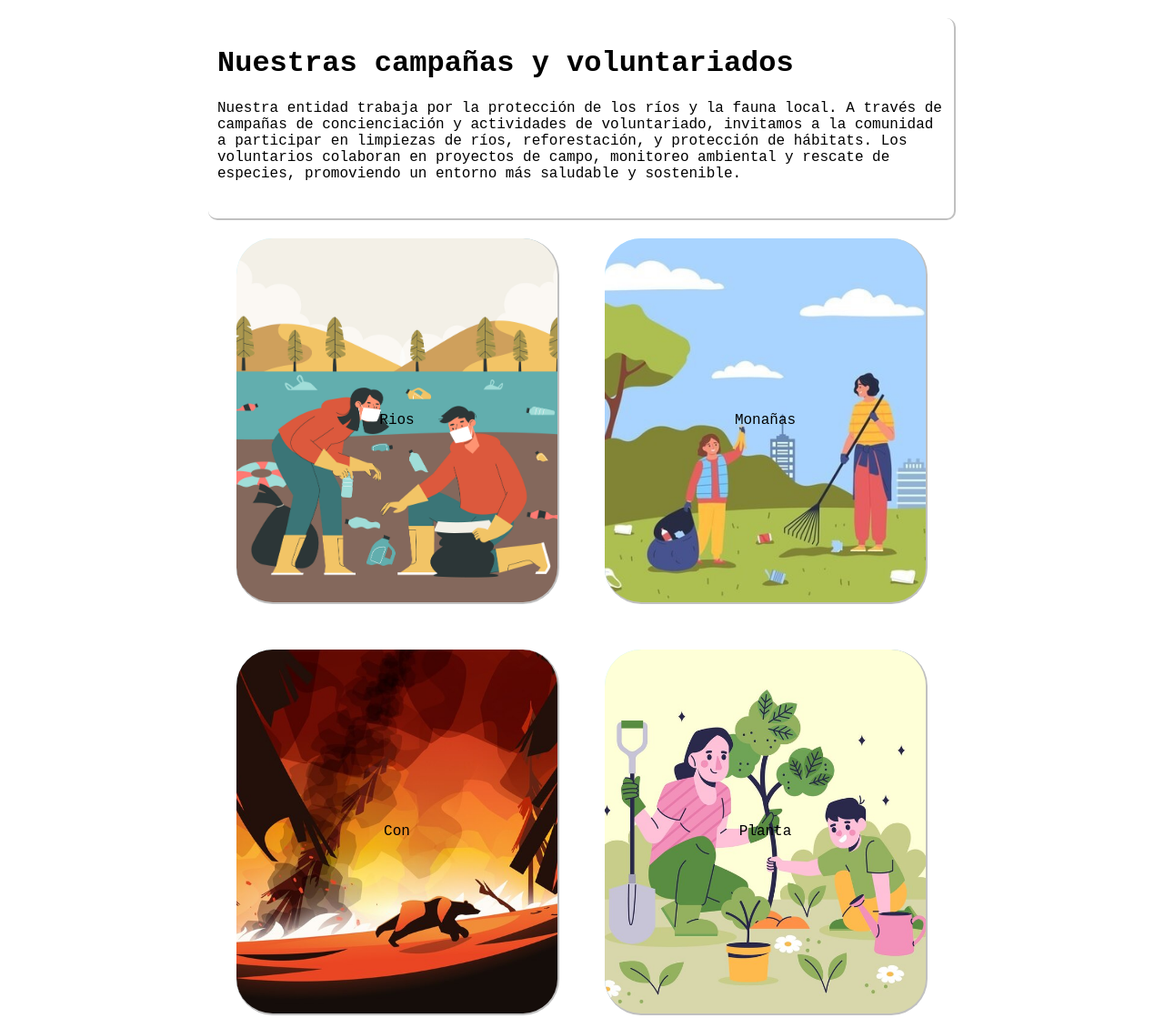
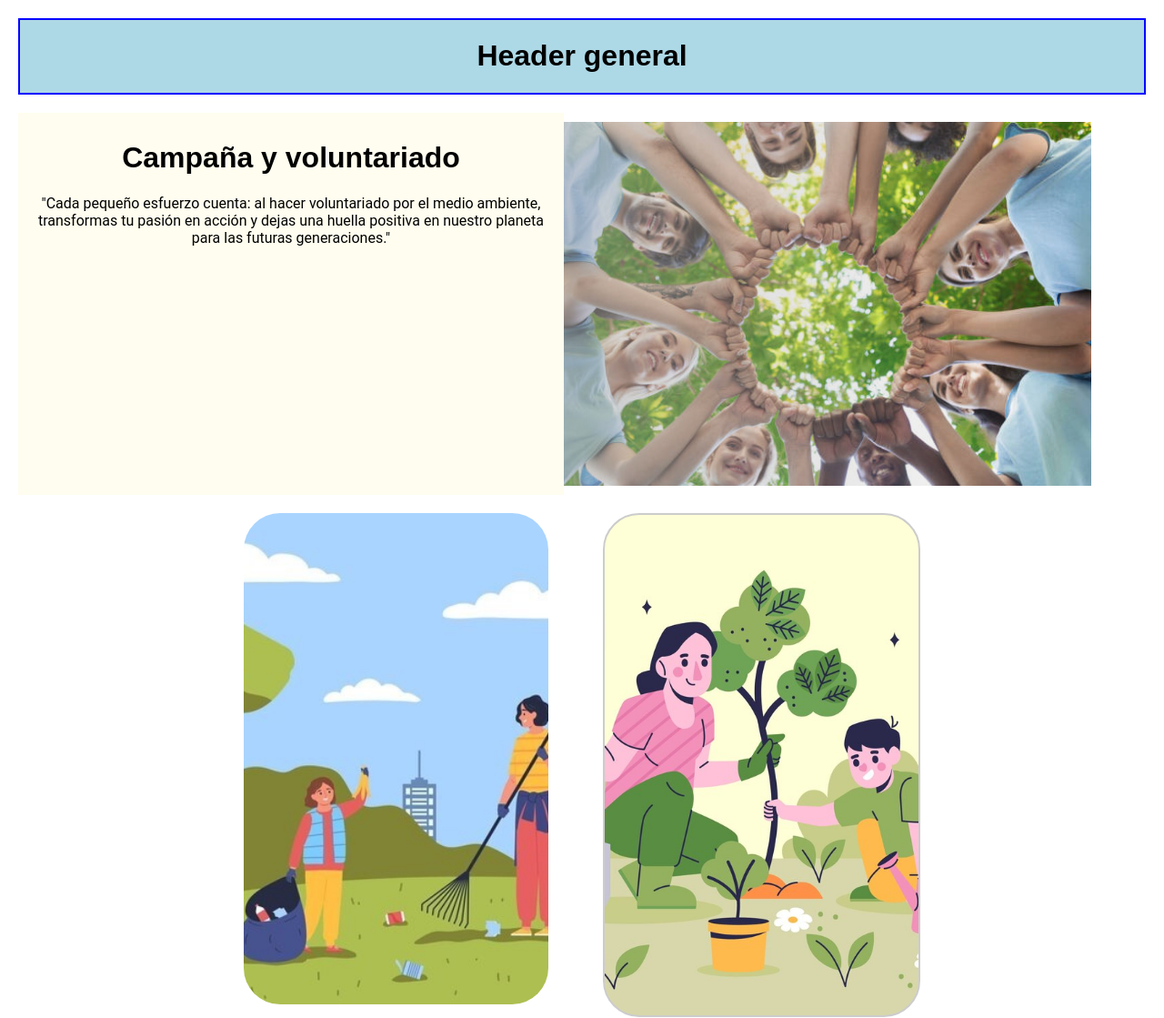
Before and after one commit to CamilaCM7/web-HidroViva, a plain HTML site: page pages/campañas.html in a window 1280 px wide. Shown: the top 1119 px of the page at 91% size. Drawn offline with Linux system fonts and the light colour scheme.

Commit message:
Campaña
Le hice cambios nuevos en las tarjetas adicional deje los espacios para Header y footer,  me falta el registro de datos de las personas.

```diff
--- a/css/campañas.css
+++ b/css/campañas.css
@@ -1,87 +1,166 @@
 body {
-    font-family: 'Courier New', Courier, monospace;
     margin: 0;
     padding: 20px;
 
 }
-
-.presentacion {
-    width:800px;
-    height: 200px;
-    padding: 10px;
-    margin: 0 auto;
-
-    justify-content: center;
-
-    border-radius: 10px;
-    border-right: 2px solid #c0c0c0;
-    border-bottom: 2px solid #c0c0c0;
-
+h1,h2,h3,h4,h5,h6{
+    font-family: 'Britannic Bold', Arial, sans-serif;
 }
 
-.grid-contenedor {
-    margin: 20px;
-    display: grid;
-    grid-template-columns: repeat(2, 1fr);
-    gap: 10px;
-    max-width: 800px;
-    margin: 0 auto;
-
+p{
+    font-family: 'Roboto', sans-serif;
 }
 
-.caja {
-    margin: 20px;
-    border-right: 2px solid #c0c0c0;
-    border-bottom: 2px solid #c0c0c0;
-    height: 400px;
-    background-color: #b9f1ff;
-    display: flex;
-    justify-content: center;
-    align-items: center;
-    border-radius: 40px;
+.otro{
+
+    background-color: lightblue; /* Color de fondo */
+    border: 2px solid blue; /* Borde opcional */
+    padding: 0;          /* Espaciado interno */
+    text-align: center;     /* Alinear texto al centro */
 }
 
-#rios{
+.contenedor{
+    display: flex;
+}
+
+.frase{
+    height: 400px;
+    width: 50%;
+    padding: 10px;          /* Espaciado interno */
+    background-color: #fffdef; /* Color de fondo */
+    margin-top: 20px;
+    text-align: center;
+}
+
+.imagen{
+    height: 400px;
+    width: 50%;
+    margin-top: 30px;
+    margin-right: 60px;
+    background-image: linear-gradient(to right, rgba(170, 170, 170, 0.5), rgba(170, 170, 170, 0)), url(../images/voluntariado.jpg);
+    background-position: center;
+    background-size: cover;
+}
+.cartero{
+    display: flex;
+    flex-flow: row wrap;
+    justify-content: center;
+    height: 1200px;
+    justify-content: space-between;
+    margin-top: 20px;
+    margin-bottom: 20px;
+    margin-left: 20%;
+    margin-right: 20%;
+}
+#montaña{
+    height: 45%;
+    width: 45%;
+    border-radius: 40px;
+
+    background-image: url(../images/c_montañas.jpg);
+    background-position: center;
+    background-size: cover;
+
+
+    transition: 0.2s;
+    object-fit: cover;
+
+    margin: 0;
+}
+
+#montaña:hover{
+    transform: scale(1.1);
+    background-image: none;
+    background-color: #8eaa46;
+}
+.oculto{
+    height: 95%;
+    width: 95%;
+    padding: 20px 5% 5px 5%;
+
+    text-align: center;
+
+    margin: 0;
+    opacity: 0;
+
+    overflow: hidden;
+}
+.oculto:hover{
+    opacity: 0.7;
+}
+
+
+#arboles{
+    height: 45%;
+    width: 45%;
+    padding: 5px;
+    border-radius: 40px;
+
+    background-image: url(../images/c_plantar.jpg);
+    background-position: center;
+    background-size: cover;
+
+    transition: 0.2s;
+    object-fit: cover;
+
+    border: 2px solid #ccc; /* Borde opcional */
+}
+
+#arboles:hover{
+    transform: scale(1.1);
+    background-image: none;
+    background-color: #8eaa46;
+}
+
+#con{
+
+    height: 45%;
+    width: 45%;
+
+    padding: 5px;
+    border-radius: 40px;
+
+    background-image: url(../images/c_con.jpg);
+    background-position: center;
+    background-size: cover;
+
+    transition: 0.2s;
+    object-fit: cover;
+
+    border: 2px solid #ccc; /* Borde opcional */
+}
+
+#con:hover{
+    transform: scale(1.1);
+    background-image: none;
+    background-color: #8eaa46;
+}
+
+#rio{
+    height: 45%;
+    width: 45%;
+    padding: 5px;
+    border-radius: 40px;
+
     background-image: url(../images/c_rios.jpg);
     background-position: center;
     background-size: cover;
-    transition: 0.5s;
+
+    transition: 0.2s;
     object-fit: cover;
+
+    border: 2px solid #ccc; /* Borde opcional */
 }
 
-#rios:hover{
+#rio:hover{
     transform: scale(1.1);
+    background-image: none;
+    background-color: #8eaa46;
 }
 
-#montañas{
-    background-image: url(../images/c_montañas.jpg);
-    background-size: cover;
-    background-position: center;
-    transition: 0.5s;
-    object-fit: cover;
+.datos{
+    background-color: lightblue; /* Color de fondo */
+    border: 2px solid blue; /* Borde opcional */
+    padding: 0;          /* Espaciado interno */
+    text-align: center;     /* Alinear texto al centro */
 }
-#montañas:hover{
-    transform: scale(1.1);
-}
-
-#con{
-    background-image: url(../images/c_con.jpg);
-    background-size: cover;
-    background-position: center;
-    transition: 0.5s;
-    object-fit: cover;
-}
-#con:hover{
-    transform: scale(1.1);
-}
-
-#planta{
-    background-image: url(../images/c_plantar.jpg);
-    background-size: cover;
-    background-position: center;
-    transition: 0.5s;
-    object-fit: cover;
-}
-#planta:hover{
-    transform: scale(1.1);
-}
--- a/pages/campañas.html
+++ b/pages/campañas.html
@@ -8,26 +8,40 @@
     <link rel="icon" href="../images/logo_ico.ico">
 </head>
 <body>
-    <div class="presentacion">
-        <h1>Nuestras campañas y voluntariados</h1>
-        <p>Nuestra entidad trabaja por la protección de los ríos y la fauna local.
-            A través de campañas de concienciación y actividades de voluntariado, invitamos
-            a la comunidad a participar en limpiezas de ríos, reforestación, y protección de
-            hábitats. Los voluntarios colaboran en proyectos de campo, monitoreo ambiental y
-            rescate de especies, promoviendo un entorno más saludable y sostenible.
-        </p>
+
+    <header class="otro">
+        <h1 >Header general</h1>
+    </header>
+
+    <div class="contenedor">
+        <div class="frase">
+            <h1 ip="titulo">Campaña y voluntariado</h1>
+            <p ip="frace_inspiradora">"Cada pequeño esfuerzo cuenta: al hacer voluntariado por el medio ambiente, transformas tu pasión en acción y dejas una huella positiva en nuestro planeta para las futuras generaciones."</p>
+        </div>
+        <div class="imagen"></div>
     </div>
 
-    <div class="grid-contenedor">
-        <div class="caja" id="rios"><p>Rios</p></div>
-        <div class="caja" id="montañas"><p>Monañas</p></div>
-        <div class="caja" id="con"><p>Con</p></div>
-        <div class="caja" id="planta"><p>Planta</p></div>
+    <div class="cartero">
+        <div id="montaña">
+            <p class="oculto">Voluntariado de Limpieza en las Montañas <br><br> Únete a nosotros en un día de acción y conservación mientras limpiamos nuestras hermosas montañas. Este voluntariado está diseñado para todos los amantes de la naturaleza que deseen hacer una diferencia. Juntos, recogeremos basura, restauraremos la belleza del paisaje y aprenderemos sobre la importancia de cuidar nuestro entorno. No solo disfrutarás de un día al aire libre, sino que también contribuirás a la protección de la fauna y flora locales. ¡Te esperamos para dejar huella en la montaña! </p>
+        </div>
+        <div id="arboles">
+            <p class="oculto">Voluntariado de plata tu arbol <br><br> ¡Únete al voluntariado plantando árboles y marca la diferencia! Cada árbol que plantes ayuda a combatir el cambio climático, mejora la calidad del aire y protege la biodiversidad, además de fortalecer la comunidad. Participar en esta acción no solo contribuye a un futuro más verde, sino que también te conecta con personas que comparten tu pasión por el medio ambiente. ¡Tu esfuerzo cuenta y juntos podemos crear un impacto duradero!</p>
+        </div>
+        <div id="con">
+            <p class="oculto">Sé la Voz del Cambio: Únete al Voluntariado de Concientización <br><br> ¡Conviértete en agente de cambio a través del voluntariado de concientización! Tu voz y acción son fundamentales para educar y sensibilizar a otros sobre temas importantes, como el medio ambiente, la salud y la igualdad. Al involucrarte, no solo amplías tu conocimiento, sino que también inspiras a quienes te rodean a tomar acción. Este tipo de voluntariado fortalece la comunidad, fomenta el diálogo y genera un impacto positivo. ¡Únete y ayuda a crear un futuro más informado y comprometido!</p>
+        </div>
+        <div id="rio">
+            <p class="oculto">Limpia Ríos, Crea Futuro: Únete al Voluntariado <br><br>¡Únete al voluntariado de limpieza de ríos y ayuda a restaurar nuestros ecosistemas! Cada acción cuenta: al limpiar ríos, proteges la vida acuática, mejoras la calidad del agua y contribuyes a un entorno más saludable para todos. Además, esta actividad fomenta la conciencia ambiental en tu comunidad y te conecta con personas apasionadas por el cuidado del planeta. Con tu esfuerzo, podemos preservar estos vitales recursos naturales para las futuras generaciones. ¡Haz la diferencia y sé parte del cambio!</p>
+        </div>
     </div>
 
+    <div class="datos">
+        <h1>Datos personales</h1>
+    </div>
 
-    <footer>
-
+    <footer class="otro">
+        <h1 >footer general</h1>
     </footer>
 
 </body>
```
Also changed, not shown: images/voluntariado.jpg (added).
